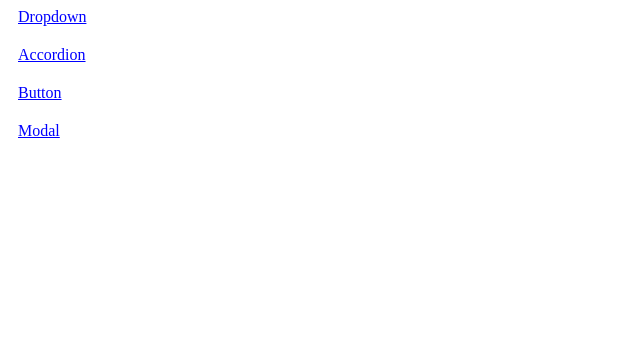
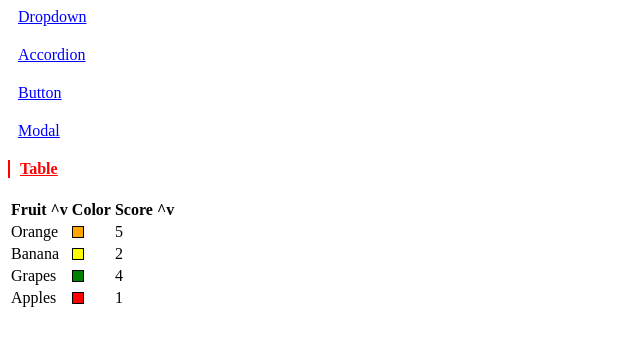
Before and after one commit to ipswebdev/React-Routing, a React (Create React App) app: page /table in a window 1280 px wide. Shown: the top 346 px of the page, without its empty margins (0-640 px from the left). Built offline with nearby package versions, Linux system fonts and the light colour scheme.

Commit message:
added table and modal

```diff
--- a/src/App.js
+++ b/src/App.js
@@ -5,6 +5,7 @@ import DropdownPage from './pages/DropdownPage';
 import ModalPage from './pages/ModalPage';
 import RouteRenderer from './components/RouteRenderer';
 import Sidebar from './components/Sidebar';
+import TablePage from './pages/TablePage';
 
 function App() {
   const [modalState, setModalState] = useState(false);
@@ -28,6 +29,9 @@ function App() {
       <RouteRenderer path="/modal">
         <ModalPage onBackdropClick={(state)=> changeModalState(state)} show={modalState}></ModalPage>
       </RouteRenderer>
+      <RouteRenderer path="/table">
+        <TablePage></TablePage>
+      </RouteRenderer>
     </div>
 
   )
--- a/src/components/Modal.js
+++ b/src/components/Modal.js
@@ -3,8 +3,8 @@ import { createPortal } from "react-dom";
 function Modal({toggleState,children,actionBar}){
     return (
         createPortal(
-            <div style={{position:'fixed',height:'100%',width:'100%',top:0,left:0}}>
-                <div onClick={toggleState} style={{'padding':'50px 10px','position':'absolute','top':'0','left':'0','backgroundColor':'#c0c0c0','height':'100%','width':'100%','opacity':0.4}}></div>
+            <div style={{position:'fixed',height:'100%',width:'100%',top:0,left:0,padding:'50px 250px'}}>
+                <div onClick={toggleState} style={{'padding':'50px 10px','position':'absolute','top':'0','left':'0','backgroundColor':'#c0c0c0','height':'100%','width':'100%','opacity':0.4,zIndex:1}}></div>
                 {children}
                 {actionBar}
             </div>
--- a/src/components/Sidebar.js
+++ b/src/components/Sidebar.js
@@ -17,6 +17,10 @@ function Sidebar(){
         {
             label:'Modal',
             path:'/modal',
+        },
+        {
+            label:'Table',
+            path:'/table',
         }
     ]
     return (
--- /dev/null
+++ b/src/components/SortableTable.js
@@ -0,0 +1,81 @@
+import Table from "./Table";
+import { useState } from "react";
+
+function SortableTable(props){
+    const { data,config } = props
+    const [sortOrder, setSortOrder] = useState(null);
+    const [sortBy, setSortBy] = useState(null);
+    // const [sortedData , setSortedData] = useState(data);
+
+    const updatedConfig = config.map((col)=>{
+        if(!col.sortValue){
+            return col;
+        }else{
+            return {
+                ...col,
+                header: () => {
+                    let icon = '';
+                    if(col.label === sortBy){
+                        if(!sortOrder){
+                            icon = '^v'
+                        }else if(sortOrder === 'asc') {
+                            icon = '^'
+                        }else if(sortOrder == 'dsc'){
+                            icon = 'v';
+                        }
+                    }else{
+                        icon = '^v'
+                    }
+                    return (<th key={col.label} onClick={()=>handleClick(col)}>{col.label} {icon}</th>)
+                }
+            }
+        }
+    })
+
+    const handleClick = (column) => {
+        let label = column.label
+        if (sortBy && label !== sortBy) {
+            setSortBy(label);
+            setSortOrder('asc')
+            return;
+        }
+        if(sortOrder === null){
+            setSortOrder('asc')
+            setSortBy(label);
+
+        }else if(sortOrder === 'asc'){
+            setSortOrder('dsc')
+            setSortBy(label);
+
+        }else if(sortOrder === 'dsc'){
+            setSortOrder(null)
+            setSortBy(null);
+
+        }
+    }
+
+        let sortedItems = [...data];
+
+        if(sortOrder && sortBy){
+            const configItem = config.find((col)=>col.label === sortBy)
+            let order = 1
+            if(sortOrder == 'asc'){
+                order = 1;
+            }else{
+                order = -1;
+            }
+            sortedItems.sort((a,b)=>{
+                const valueA = configItem.sortValue(a);
+                const valueB = configItem.sortValue(b);
+
+                if(typeof(valueA) == 'string'){
+                    return order * (valueA.localeCompare(valueB))
+                }else{
+                    return order * (valueA - valueB)
+                }
+            })
+        }
+    return <Table {...props} data={sortedItems} config={updatedConfig} />
+}
+
+export default SortableTable;
--- /dev/null
+++ b/src/components/Table.js
@@ -0,0 +1,42 @@
+import { Fragment } from "react";
+
+function Table({data,config}){
+
+    const headers = config.map(row=>{
+        if(row.header){
+            return(
+                <Fragment key={row.label}>{row.header()}</Fragment>
+
+            )
+        }
+        return (
+            <Fragment key={row.label}><th>{row.label}</th></Fragment>
+        );
+    });
+    const renderedRows = data.map((row,i)=>{
+        return (
+            <tr key={i}>
+                {
+                    config.map((item,j)=>{
+                        return (
+                            <td key={j}>
+                                {item.render(row)}
+                            </td>
+                        )
+                    })
+                }
+            </tr>
+        );
+    });
+
+    return (
+        <table>
+            <thead>
+                <tr>{headers}</tr>
+            </thead>
+            <tbody>{renderedRows}</tbody>
+        </table>
+    );
+}
+
+export default Table;
--- a/src/pages/ModalPage.js
+++ b/src/pages/ModalPage.js
@@ -8,10 +8,12 @@ function ModalPage({show,onBackdropClick}){
     const handleClose= () => {
         setShowModal(false)
     }
-    const actions = <button onClick={handleClose}>I Accept</button>;
+    const actions = <button style={{position:'relative',zIndex:2}} onClick={handleClose}>I Accept</button>;
     const modal = (
     <Modal actionBar={actions} toggleState={handleClose}>
-        <p>Accept the agreement to proceed</p>
+        <p style={{position:'relative',zIndex:2}}>
+            Accept the agreement to proceed
+        </p>
     </Modal>
     )
     return (
--- /dev/null
+++ b/src/pages/TablePage.js
@@ -0,0 +1,21 @@
+import SortableTable from "../components/SortableTable";
+
+function TablePage(){
+    const data = [
+        {name:'Orange',color:'orange',score:5},
+        {name:'Banana',color:'yellow',score:2},
+        {name:'Grapes',color:'green',score:4},
+        {name:'Apples',color:'red',score:1},
+    ];
+
+    const config = [
+        {label:'Fruit',render: (fruit)=>fruit.name,sortValue : (fruit) => fruit.name },
+        {label:'Color',render: (fruit)=>{return (<div style={{height:'10px',width:'10px',backgroundColor:`${fruit.color}`,border:'1px solid black'}}></div>)}},
+        {label:'Score',render: (fruit)=>fruit.score,sortValue : (fruit) => fruit.score}
+    ]
+    return(
+        <SortableTable data={data} config={config}/>
+    );
+}
+
+export default TablePage;
```
